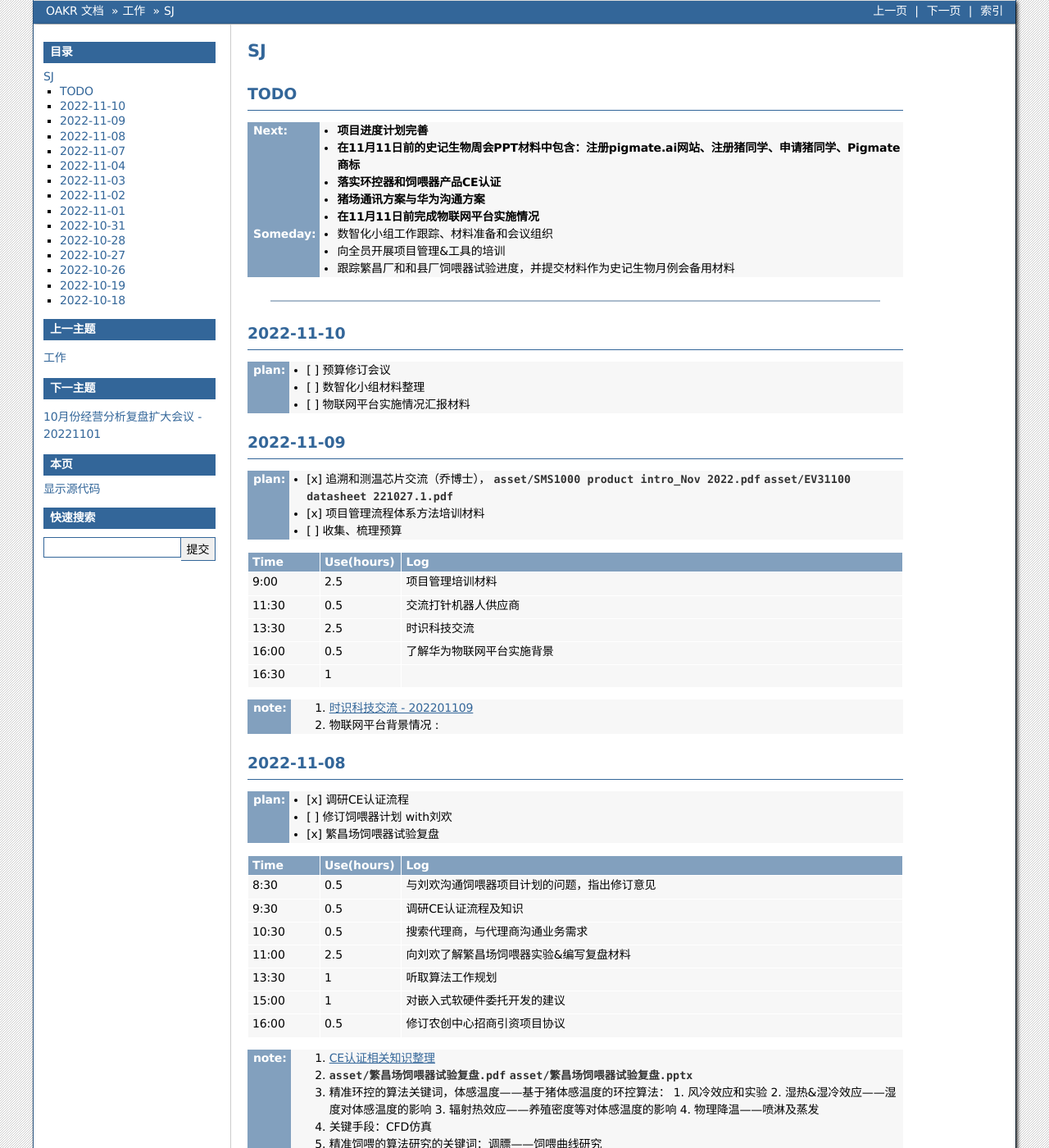
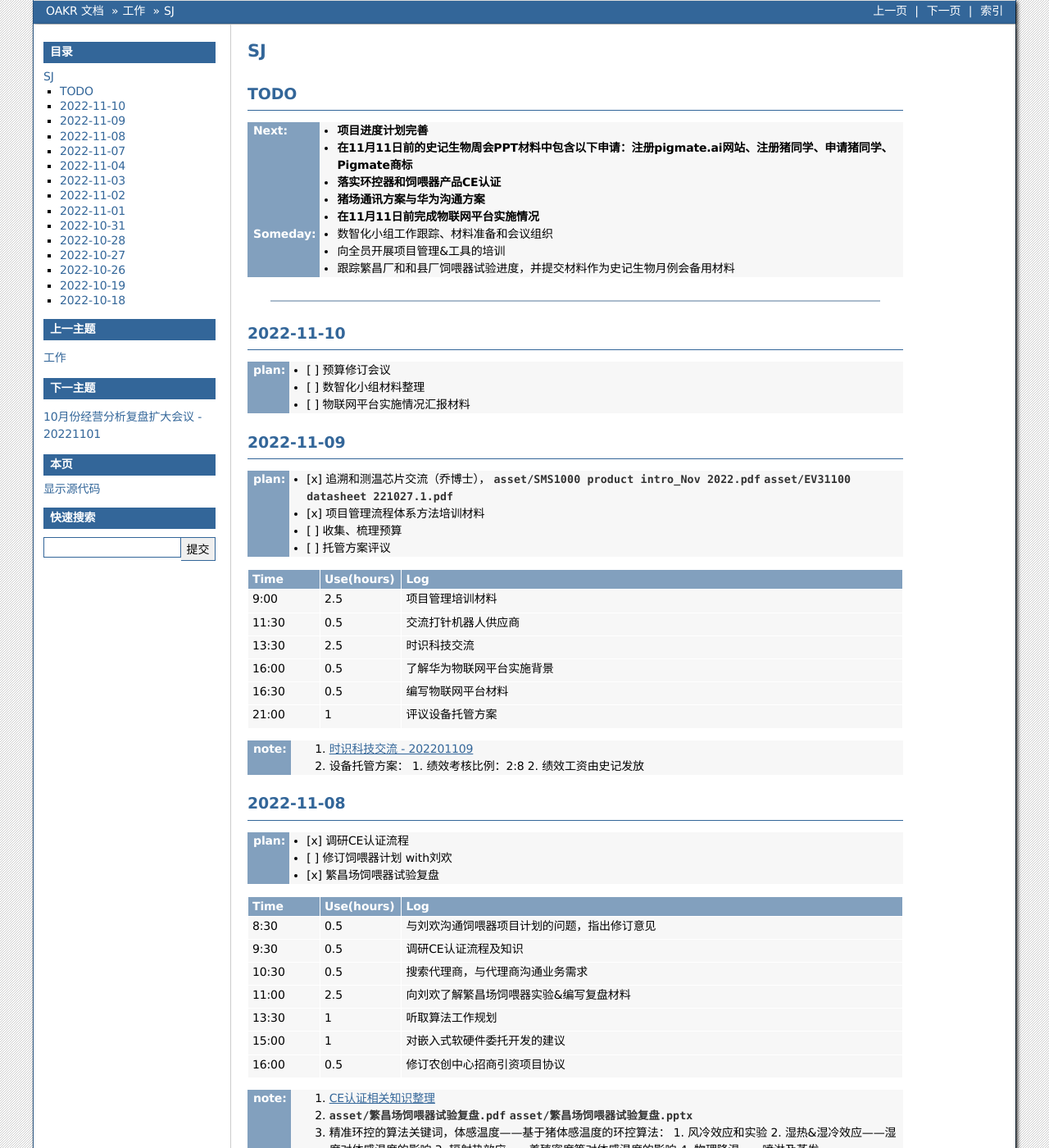
Before and after one commit to cruiurc/cruiurc.github.io, a Sphinx documentation site: the page built from source/work/sj/sj.rst, in a window 1280 px wide and 1400 px high. Shown: the whole window at 82% size. Built offline with Sphinx 7.4.7, drawn with Linux system fonts in a browser that asks for light colours.

Commit message:
20221109 work

```diff
--- a/source/work/sj/sj.rst
+++ b/source/work/sj/sj.rst
@@ -4,7 +4,7 @@ TODO
 -----
 :Next:
    - **项目进度计划完善**
-   - **在11月11日前的史记生物周会PPT材料中包含：注册pigmate.ai网站、注册猪同学、申请猪同学、Pigmate商标**
+   - **在11月11日前的史记生物周会PPT材料中包含以下申请：注册pigmate.ai网站、注册猪同学、申请猪同学、Pigmate商标**
    - **落实环控器和饲喂器产品CE认证**
    - **猪场通讯方案与华为沟通方案**
    - **在11月11日前完成物联网平台实施情况**
@@ -30,6 +30,7 @@ TODO
    - [x] 追溯和测温芯片交流（乔博士）， :download:`asset/SMS1000 product intro_Nov 2022.pdf` :download:`asset/EV31100 datasheet 221027.1.pdf`
    - [x] 项目管理流程体系方法培训材料
    - [ ] 收集、梳理预算
+   - [ ] 托管方案评议
 
 .. csv-table::
    :header: "Time", "Use(hours)", "Log"
@@ -39,11 +40,16 @@ TODO
    11:30, 0.5, 交流打针机器人供应商
    13:30, 2.5, 时识科技交流
    16:00, 0.5, 了解华为物联网平台实施背景
-   16:30, 1,
+   16:30, 0.5, 编写物联网平台材料
+   21:00, 1, 评议设备托管方案
+
 
 :note:
    1. :doc:`/work/sj/topic/时识科技交流-20221109`
-   2. 物联网平台背景情况 :
+   2. 设备托管方案：
+      1. 绩效考核比例：2:8
+      2. 绩效工资由史记发放
+
 2022-11-08
 -----------
 :plan:
```
Also changed, not shown: source/diary/diary.rst (+11 -1 lines).
